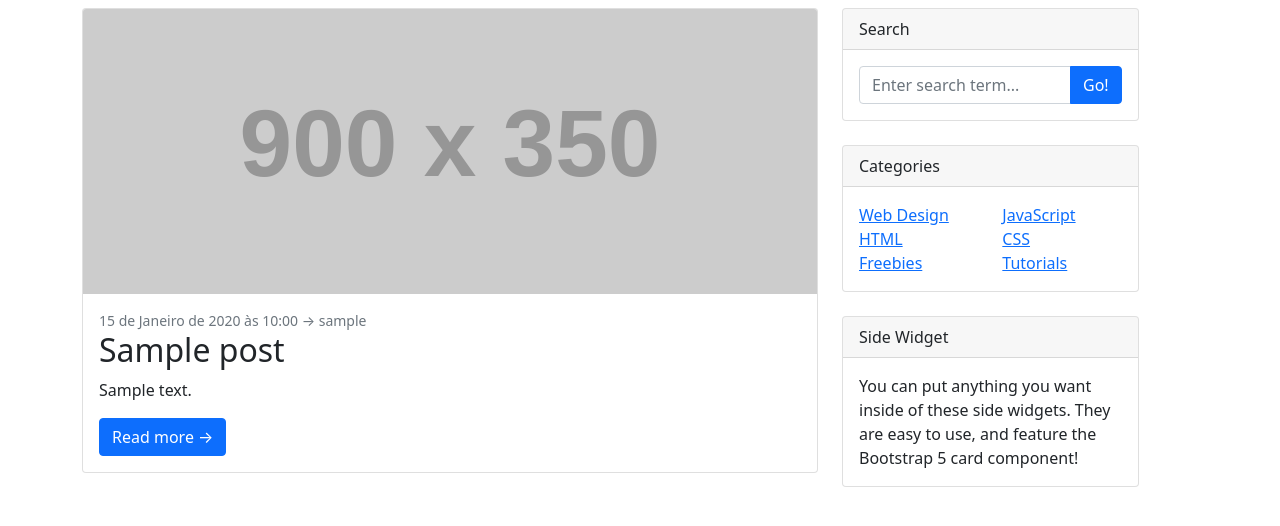
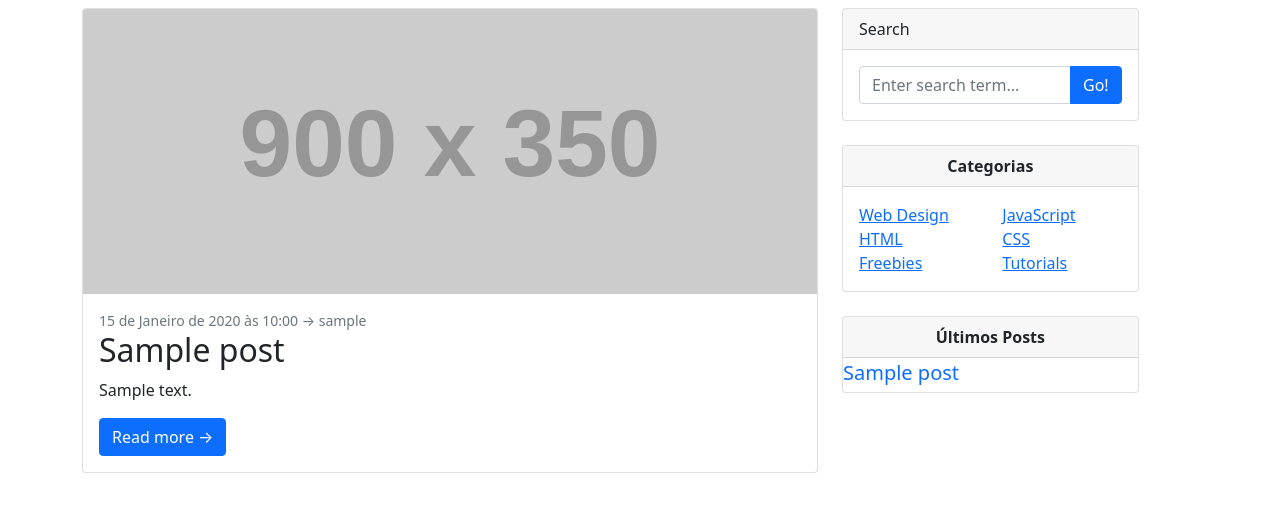
Before and after one commit to thiagoregueira/Blog_com_Django, a Django app: page /blog/ in a window 1280 px wide. Shown: the part 56-582 px from the top of the page. Run offline with Django 5.2, Linux system fonts and the light colour scheme; tables that the repository leaves empty hold one stand-in row (Sample ...); some libraries are stand-ins or nearby versions.

Commit message:
Adiciona modelo de comentário e atualiza admin.py e views.py

```diff
--- a/app/models.py
+++ b/app/models.py
@@ -34,6 +34,12 @@ class Post(models.Model):
     objects = models.Manager()
     published = PostManager()
 
+    @classmethod
+    def get_latest_post(cls, num_post=3):
+        return cls.objects.filter(status=cls.Status.PUBLISHED).order_by("-publish")[
+            :num_post
+        ]
+
     def get_absolute_url(self):
         return reverse(
             "blog:post_detail",
@@ -47,3 +53,15 @@ class Post(models.Model):
 
     def __str__(self):
         return f" {self.title} por {self.author}"
+
+
+class Comment(models.Model):
+    post = models.ForeignKey(Post, on_delete=models.CASCADE, related_name="comments")
+    name = models.CharField(max_length=200)
+    active = models.BooleanField(default=True)
+    created_at = models.DateTimeField(auto_now_add=True)
+    email = models.EmailField()
+    content = models.TextField()
+
+    def __str__(self):
+        return f"Comentário de {self.name} em {self.post}"
--- a/app/views.py
+++ b/app/views.py
@@ -7,8 +7,10 @@ from app.models import Post
 # listar todos os posts
 def post_list(request):
     posts = Post.published.all()
+    latest_posts = Post.get_latest_post(3)
     context = {
         "posts": posts,
+        "latest_posts": latest_posts,
     }
     return render(request, "post_list.html", context)
 
@@ -18,7 +20,11 @@ def post_detail(request, day, month, year, slug):
     post = get_object_or_404(
         Post, publish__day=day, publish__month=month, publish__year=year, slug=slug
     )
+    latest_posts = Post.get_latest_post(3)
+    comments = post.comments.all()
     context = {
         "post": post,
+        "latest_posts": latest_posts,
+        "comments": comments,
     }
     return render(request, "post_detail.html", context)
--- a/templates/sidebar.html
+++ b/templates/sidebar.html
@@ -4,14 +4,15 @@
         <div class="card-header">Search</div>
         <div class="card-body">
             <div class="input-group">
-                <input class="form-control" type="text" placeholder="Enter search term..." aria-label="Enter search term..." aria-describedby="button-search" />
+                <input class="form-control" type="text" placeholder="Enter search term..."
+                    aria-label="Enter search term..." aria-describedby="button-search" />
                 <button class="btn btn-primary" id="button-search" type="button">Go!</button>
             </div>
         </div>
     </div>
     <!-- Categories widget-->
     <div class="card mb-4">
-        <div class="card-header">Categories</div>
+        <div class="card-header text-center"><strong>Categorias</strong></div>
         <div class="card-body">
             <div class="row">
                 <div class="col-sm-6">
@@ -33,5 +34,10 @@
     </div>
     <!-- Side widget-->
     <div class="card mb-4">
-        <div class="card-header">Side Widget</div>
-        <div class="card-body">You can put anything you want inside of these side widgets. They are easy to use, and feature the Bootstrap 5 card component!</div>
+        <div class="card-header text-center"><strong>Últimos Posts</strong></div>
+        <ul class="list-unstyled mb-1">
+            {% for last_post in latest_posts %}
+            <li><a class="fs-5 text-center" style="text-decoration: none;" href="{{ last_post.get_absolute_url }}">
+                    {{ last_post.title }}</a></li>
+            {% endfor %}
+        </ul>
```
Also changed, not shown: app/admin.py (+6 -1 lines), app/migrations/0004_alter_post_slug_comment.py (added), app/migrations/0005_comment_email.py (added).
